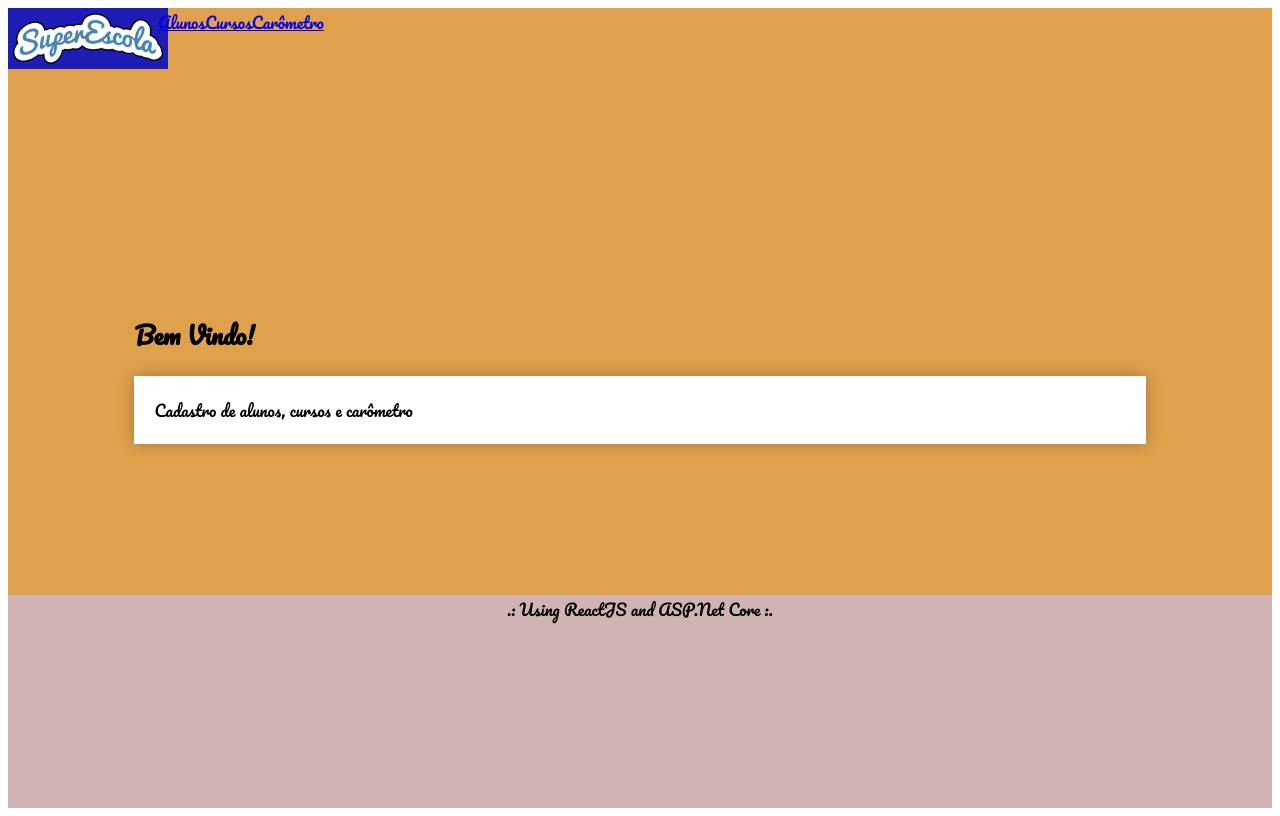
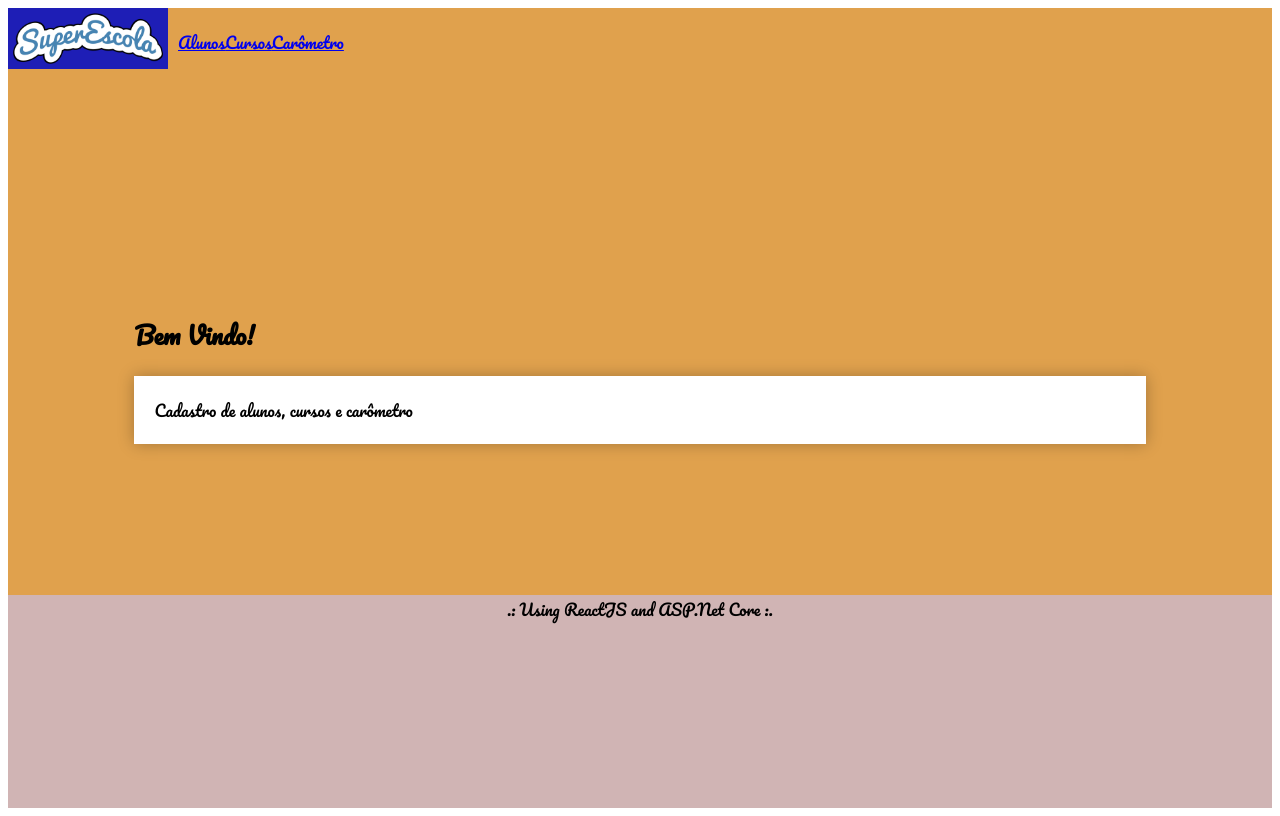
Before and after one commit to lcunha957/DS402_InternetIII, a React (Create React App) app in the folder Proj2-Escola/escola/: page / in a window 1280 px wide. Built offline with nearby package versions, Linux system fonts and the light colour scheme.

Commit message:
teste css menu e app
.

```diff
--- a/Proj2-Escola/escola/src/App.css
+++ b/Proj2-Escola/escola/src/App.css
@@ -12,8 +12,8 @@
   .App {
   margin: 0px;
   display: grid;
-  grid-template-columns: var(--logo-width) 1fr;
-  grid-template-rows: var(--content-header-height) 1fr var(--content-
+  grid-template-columns: var(--logo-width) 5fr;
+  grid-template-rows: var(--content-header-height) 5fr var(--content-
   footer-height);
     grid-template-areas:
       "logo menu"
@@ -24,10 +24,10 @@
   }
 
   aside.logo{
-    grid-area: logo;
+    grid-area:initial;
   }
   nav.menu {
-    grid-area: menu;
+   padding: 20px;
   }
   div.content {
     grid-area: content;
--- a/Proj2-Escola/escola/src/components/template/Menu.css
+++ b/Proj2-Escola/escola/src/components/template/Menu.css
@@ -1,5 +1,7 @@
 nav.menu {
     background-color: rgb(30, 30, 182);
+    padding-left: 50px;
+    padding-right: 50px;
     text-align: right;
 }
 .menu a{
```
